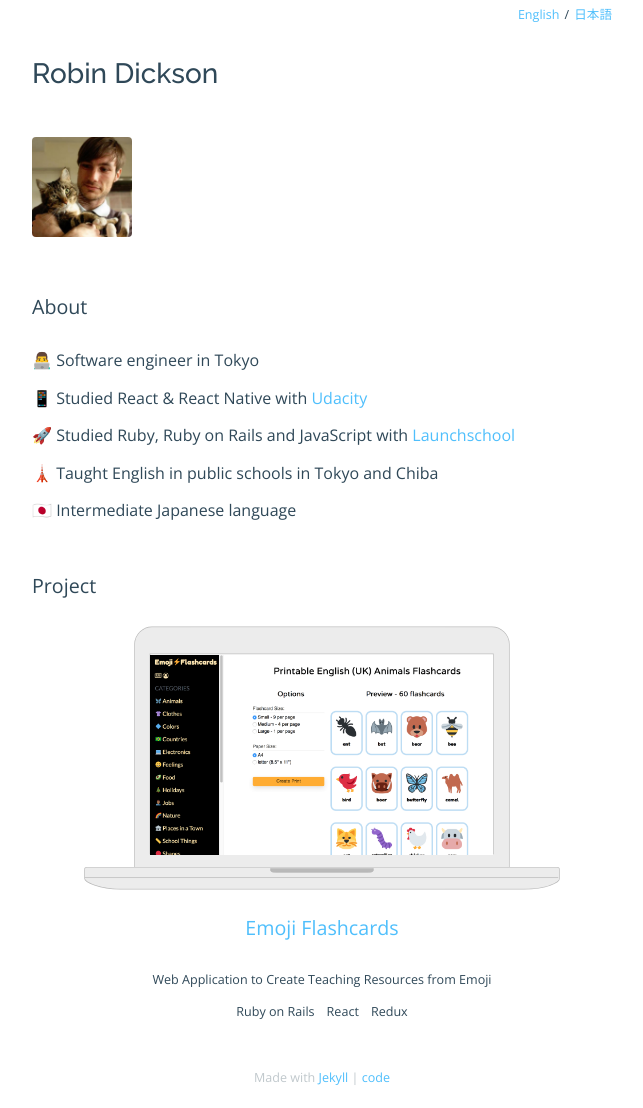
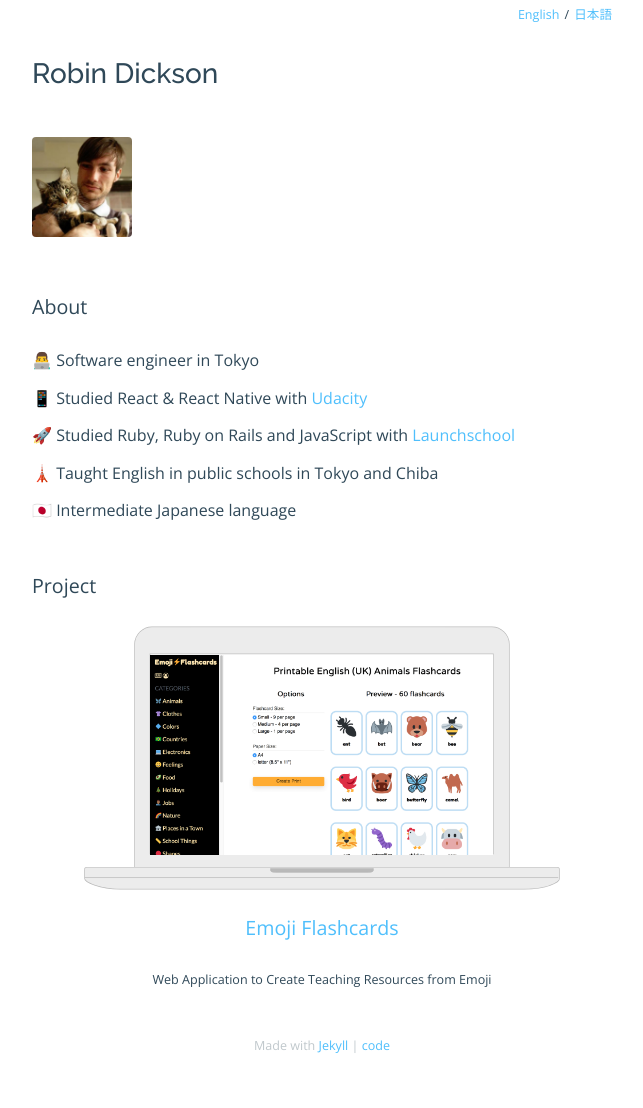
Before and after one commit to rbndickson/rbndickson.github.io, a Jekyll site: the page built from index.html, in a window 1280 px wide. Shown: the whole page, without its empty margins (318-961 px from the left). Built offline with Jekyll 4.4.1, drawn with Linux system fonts in a browser that asks for light colours; after the commit the page ends 1076 px from its top, so only the background shows below that.

Commit message:
feat: Remove technologies list from projects index

```diff
--- a/_sass/_project_list.scss
+++ b/_sass/_project_list.scss
@@ -1,16 +1,5 @@
 .project-list-item {
   margin: 20px 0 40px 0;
-}
-
-.technologies-list {
-  display: flex;
-  justify-content: center;
-
-  li {
-    display: inline-block;
-    font-size: $small-font-size;
-    padding: 6px;
-  }
 }
 
 .project-summary {
--- a/index.html
+++ b/index.html
@@ -44,13 +44,6 @@ lang: en
         <div class="project-summary">
           {{ project.summary }}
         </div>
-        <ul class="technologies-list">
-          {% for technology in project.technologies %}
-            <li>
-              {{ technology }}
-            </li>
-          {% endfor %}
-        </ul>
       </li>
     {% endfor %}
   </ul>
```
Also changed, not shown: ja/index.html (+0 -7 lines).
